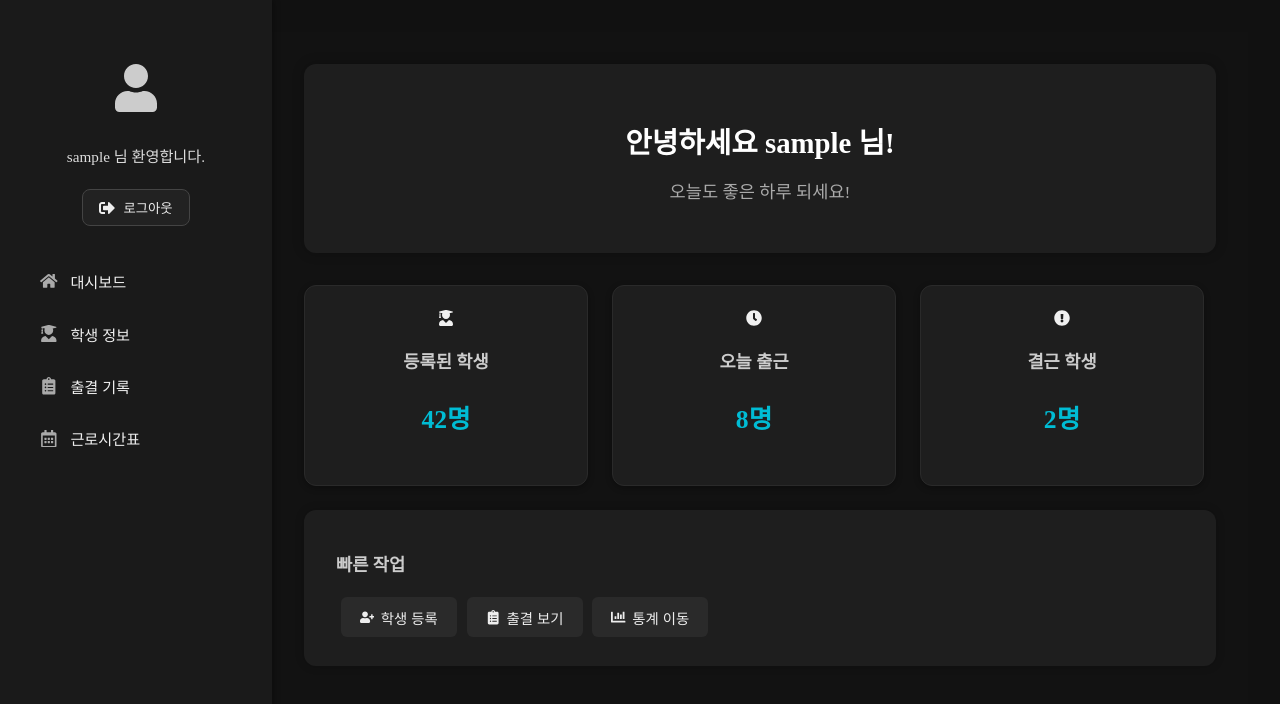
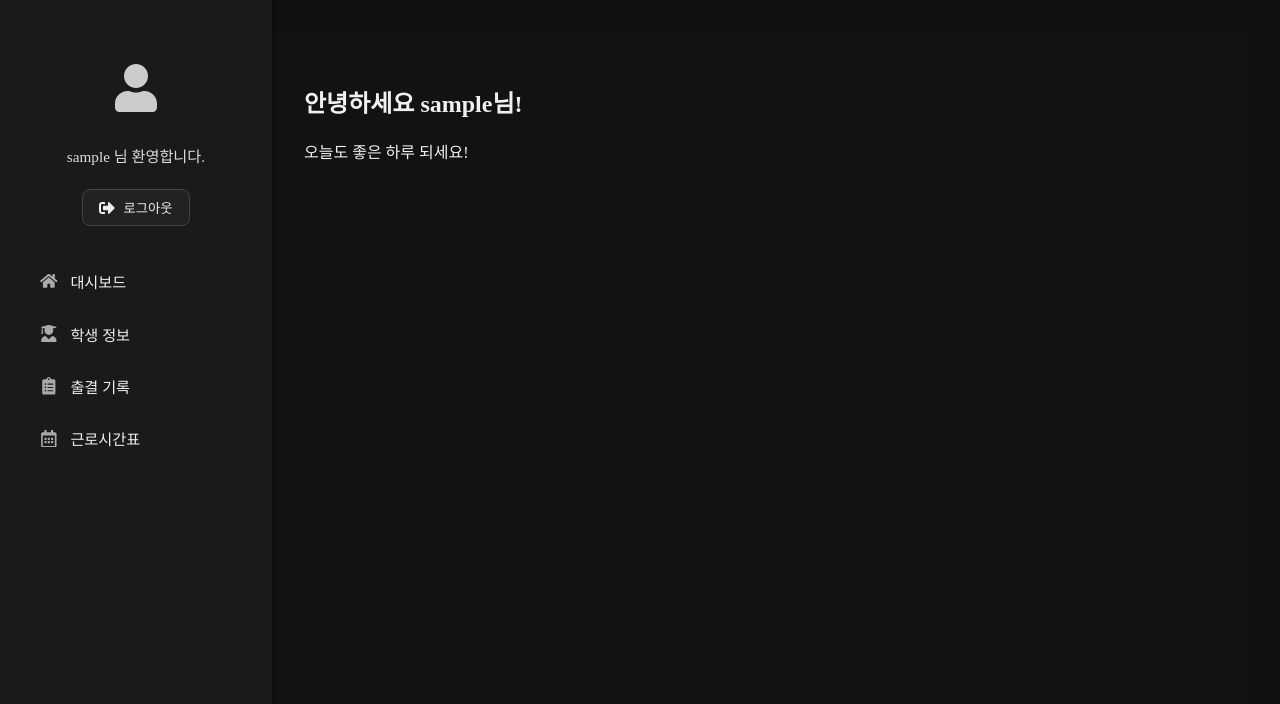
Before and after one commit to SHP-0701/student-manage-app, a Next.js app: page /dashboard in a window 1280 px wide. Shown: the top 704 px of the page. Built offline with nearby package versions, Linux system fonts and the light colour scheme; sample sign-in values are in the browser's storage.

Commit message:
DashboardHome.js 삭제 및 index.js 페이지 수정 중

```diff
--- a/pages/dashboard/DashboardHome.js
+++ /dev/null
@@ -1,62 +0,0 @@
-/**
- * 로그인 시 처음 접속하는 메인 대시보드에 출력될 Content
- * (/pages/dashboard/DashboardHome.js)
- */
-
-import styles from '@/styles/Dashboard.module.css';
-import { useState } from 'react';
-import {
-  FaUserGraduate,
-  FaClock,
-  FaExclamationCircle,
-  FaUserPlus,
-  FaClipboardList,
-  FaChartBar,
-} from 'react-icons/fa';
-
-export default function DashboardHome() {
-  const admName = sessionStorage.getItem('username');
-
-  return (
-    <div className={styles.dashboardHome}>
-      <div className={styles.welcomeBox}>
-        <h2>안녕하세요 {admName} 님!</h2>
-        <p>오늘도 좋은 하루 되세요!</p>
-      </div>
-
-      <div className={styles.summaryCards}>
-        <div className={styles.card}>
-          <FaUserGraduate />
-          <h3>등록된 학생</h3>
-          <p>42명</p>
-        </div>
-        <div className={styles.card}>
-          <FaClock />
-          <h3>오늘 출근</h3>
-          <p>8명</p>
-        </div>
-        <div className={styles.card}>
-          <FaExclamationCircle />
-          <h3>결근 학생</h3>
-          <p>2명</p>
-        </div>
-      </div>
-
-      <div className={styles.quickActions}>
-        <h3>빠른 작업</h3>
-        <button>
-          <FaUserPlus />
-          학생 등록
-        </button>
-        <button>
-          <FaClipboardList />
-          출결 보기
-        </button>
-        <button>
-          <FaChartBar />
-          통계 이동
-        </button>
-      </div>
-    </div>
-  );
-}
--- a/pages/dashboard/index.js
+++ b/pages/dashboard/index.js
@@ -2,30 +2,47 @@
   ==================================================================================
   ○ 작성일자: 2026. 01. 05.(월)
   ○ 페이지명: 근로학생 관리시스템 대시보드(/dashboard/index.js)
-  ○ 내 용:
-    - 로그인 성공 후 보여지는 대시보드 화면
-    - <Layout> 내의 {children} 으로 <DashboardHome/> 을 출력함
+  ○ 내 용: 로그인 후 관리자 대시보드 화면 및 인증(로그인 여부) 체크
   ○ 작성자: 박수훈(shpark)
   ==================================================================================
 */
 
-import { useEffect } from 'react';
+import { useEffect, useState } from 'react';
 import { useRouter } from 'next/router';
 import Layout from '@/components/Layout';
-import DashboardHome from './DashboardHome';
+import styles from '@/styles/Dashboard.module.css';
 
 export default function DashboardPage() {
   const router = useRouter();
 
-  // username이 없으면 비로그인 -> 메인 로그인 페이지로 보냄
+  // Hydration Error 방지를 위한 state 관리
+  const [admName, setAdmName] = useState('');
+
   useEffect(() => {
+    // 01. 세션 체크
     const name = sessionStorage.getItem('username');
-    if (!name) router.push('/');
-  }, []);
+
+    // 02. 비로그인 시 리다이렉트(로그인 페이지로)
+    if (!name) {
+      router.push('/');
+    } else {
+      // 03. 로그인 상태면 이름 state 세팅
+      setAdmName(name);
+    }
+  }, [router]);
+
+  // 이름이 로드되지 않았다면(리다이렉트 중) 빈 화면 보여주기
+  if (!admName) return null;
 
   return (
     <Layout>
-      <DashboardHome />
+      <div className={styles.dashboardHome}>
+        {/** 상단 환영 메시지 */}
+        <div className={styles.welcomBox}>
+          <h2>안녕하세요 {admName}님!</h2>
+          <p>오늘도 좋은 하루 되세요!</p>
+        </div>
+      </div>
     </Layout>
   );
 }
```
